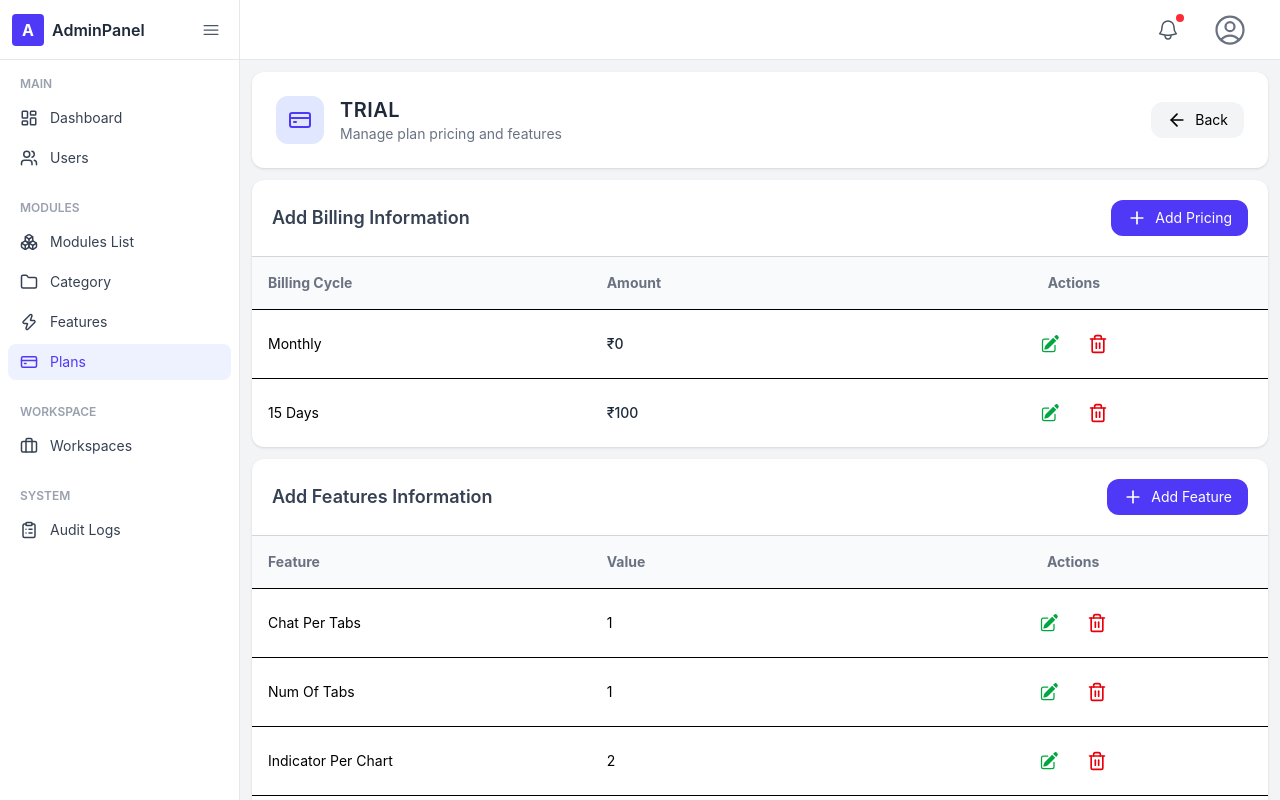
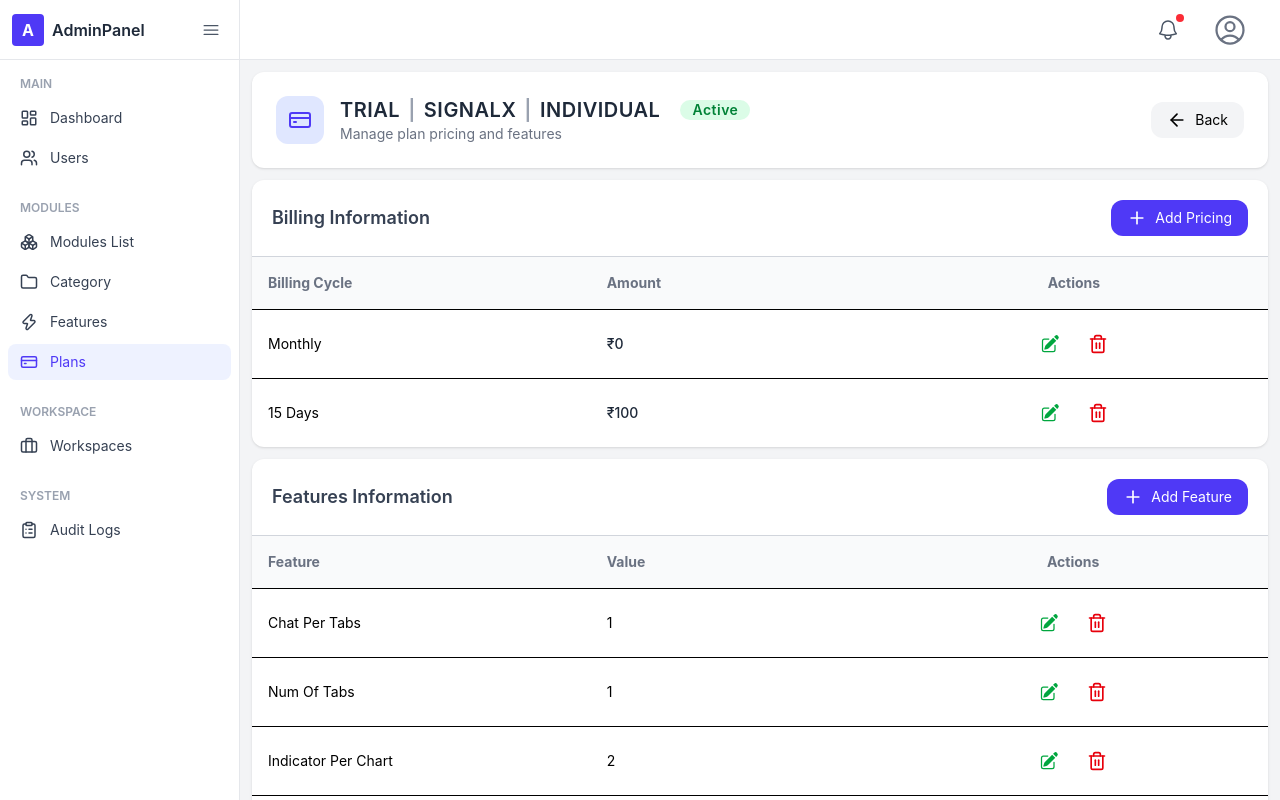
Before and after one commit to Devang9911/adminpanel, a React (Vite) app: page /modules/plans/details/1/1 in a window 1280 px wide. Built offline with nearby package versions, Linux system fonts and the light colour scheme; no server answers; sample sign-in values are in the browser's storage.

Commit message:
UI completed planDetails

```diff
--- a/src/components/modules/plans/FeaturesForm.jsx
+++ b/src/components/modules/plans/FeaturesForm.jsx
@@ -4,8 +4,17 @@
 import { useDispatch, useSelector } from "react-redux";
 import { getFeaturesById } from "../../../store/featuresSlice";
 
-export default function FeaturesForm({ planId, productId, onClose }) {
+export default function FeaturesForm({ planId, productId, onClose, editData }) {
   const { register, handleSubmit, reset } = useForm();
+  useEffect(() => {
+    if (editData) {
+      reset({
+        featureId: editData.featureId,
+        featureValue: editData.featureValue,
+      });
+    }
+  }, [editData, reset]);
+  const isEdit = !!editData;
   const dispatch = useDispatch();
 
   const features = useSelector((state) => state.features.features);
@@ -13,8 +22,10 @@
   const [loading, setLoading] = useState(false);
 
   useEffect(() => {
-    dispatch(getFeaturesById(productId));
-  }, [dispatch]);
+    if (productId) {
+      dispatch(getFeaturesById(productId));
+    }
+  }, [dispatch, productId]);
 
   const onSubmit = async (data) => {
     try {
@@ -57,15 +68,12 @@
           ))}
         </select>
 
-        <select
+        <input
+          type="text"
           {...register("featureValue", { required: true })}
           className="border border-gray-300 p-2 rounded w-full"
-          required
-        >
-          <option value="">Select Value</option>
-          <option value="true">True</option>
-          <option value="false">False</option>
-        </select>
+          placeholder="Enter feature value"
+        />
 
         <div className="flex gap-2">
           <button
@@ -81,7 +89,7 @@
             disabled={loading}
             className="w-full bg-blue-600 text-white p-2 rounded-lg"
           >
-            {loading ? "Saving..." : "Save Feature"}
+            {loading ? "Saving..." : isEdit ? "Update Feature" : "Save Feature"}
           </button>
         </div>
       </form>
--- a/src/components/modules/plans/PlanDetails.jsx
+++ b/src/components/modules/plans/PlanDetails.jsx
@@ -16,6 +16,7 @@
   planName: "Trial",
   isActive: true,
   categoryId: 1,
+  categoryName: "Individual",
   productId: 1,
   productName: "SignalX",
   prices: [
@@ -87,9 +88,27 @@
             <CreditCardIcon className="w-6 h-6 text-indigo-600" />
           </div>
           <div>
-            <h1 className="text-xl font-semibold text-gray-800 uppercase tracking-wide">
-              {sampleData.planName}
-            </h1>
+            <div className="flex items-center gap-2 text-xl font-semibold text-gray-800 tracking-wide">
+              <span className="uppercase">{sampleData.planName}</span>
+
+              <span className="text-gray-400">|</span>
+
+              <span className="uppercase">{sampleData.productName}</span>
+
+              <span className="text-gray-400">|</span>
+
+              <span className="uppercase">{sampleData.categoryName}</span>
+
+              <span
+                className={`ml-3 rounded-xl px-3 text-sm ${
+                  sampleData.isActive
+                    ? "bg-green-100 text-green-700"
+                    : "bg-gray-200 text-gray-600"
+                }`}
+              >
+                {sampleData.isActive ? "Active" : "Inactive"}
+              </span>
+            </div>
             <p className="text-sm text-gray-500">
               Manage plan pricing and features
             </p>
@@ -107,7 +126,7 @@
       <div className="bg-white rounded-xl shadow-sm">
         <div className="flex justify-between items-center p-5 border-b border-gray-300">
           <h3 className="text-lg font-semibold text-gray-700">
-            Add Billing Information
+            Billing Information
           </h3>
           <button
             className="flex items-center gap-2 px-4 py-2 text-sm bg-indigo-600 hover:bg-indigo-700 text-white rounded-xl transition"
@@ -184,7 +203,7 @@
       <div className="bg-white rounded-xl shadow-sm">
         <div className="flex justify-between items-center p-5 border-b border-gray-300">
           <h3 className="text-lg font-semibold text-gray-700">
-            Add Features Information
+            Features Information
           </h3>
           <button
             className="flex items-center gap-2 px-4 py-2 text-sm bg-indigo-600 hover:bg-indigo-700 text-white rounded-xl transition"
@@ -276,11 +295,26 @@
               planId={planId}
             />
           )}
+          {drawer.type === "editPricing" && (
+            <PricingForm
+              onClose={() => setDrawer({ open: false, type: "", data: null })}
+              planId={planId}
+              editData={drawer.data}
+            />
+          )}
           {drawer.type === "addFeatures" && (
             <FeaturesForm
               onClose={() => setDrawer({ open: false, type: "", data: null })}
               planId={planId}
               productId={productId}
+            />
+          )}
+          {drawer.type === "editFeature" && (
+            <FeaturesForm
+              onClose={() => setDrawer({ open: false, type: "", data: null })}
+              planId={planId}
+              productId={productId}
+              editData={drawer.data}
             />
           )}
         </Drawer>
--- a/src/components/modules/plans/PricingForm.jsx
+++ b/src/components/modules/plans/PricingForm.jsx
@@ -1,10 +1,20 @@
-import { useState } from "react";
+import { useEffect, useState } from "react";
 import { useForm } from "react-hook-form";
 import toast from "react-hot-toast";
 
-export default function PricingForm({ planId, onClose }) {
+export default function PricingForm({ planId, onClose, editData }) {
   const { register, handleSubmit, reset } = useForm();
   const [loading, setLoading] = useState(false);
+  const isEdit = !!editData;
+
+  useEffect(() => {
+    if (editData) {
+      reset({
+        planBillingCycle: editData.billingCycle,
+        planAmount: editData.amount,
+      });
+    }
+  }, [editData, reset]);
 
   const onSubmit = async (data) => {
     try {
@@ -18,9 +28,13 @@
 
       console.log("FINAL PAYLOAD:", payload);
 
-      // await dispatch(createPricing(payload)).unwrap();
-
-      toast.success("Pricing Added Successfully");
+      if (isEdit) {
+        // update api
+        toast.success("Pricing Updated Successfully");
+      } else {
+        // create api
+        toast.success("Pricing Added Successfully");
+      }
       onClose();
       reset();
     } catch (err) {
@@ -40,6 +54,7 @@
           required
         >
           <option value="">Select Billing Cycle</option>
+          <option value="15 days">15 Days</option>
           <option value="monthly">Monthly</option>
           <option value="yearly">Yearly</option>
         </select>
@@ -66,7 +81,11 @@
             disabled={loading}
             className="w-full bg-blue-600 text-white p-2 rounded-lg"
           >
-            {loading ? "Saving..." : "Save Pricing"}
+            {loading
+              ? "Saving..."
+              : editData
+                ? "Update Pricing"
+                : "Save Pricing"}
           </button>
         </div>
       </form>
```
